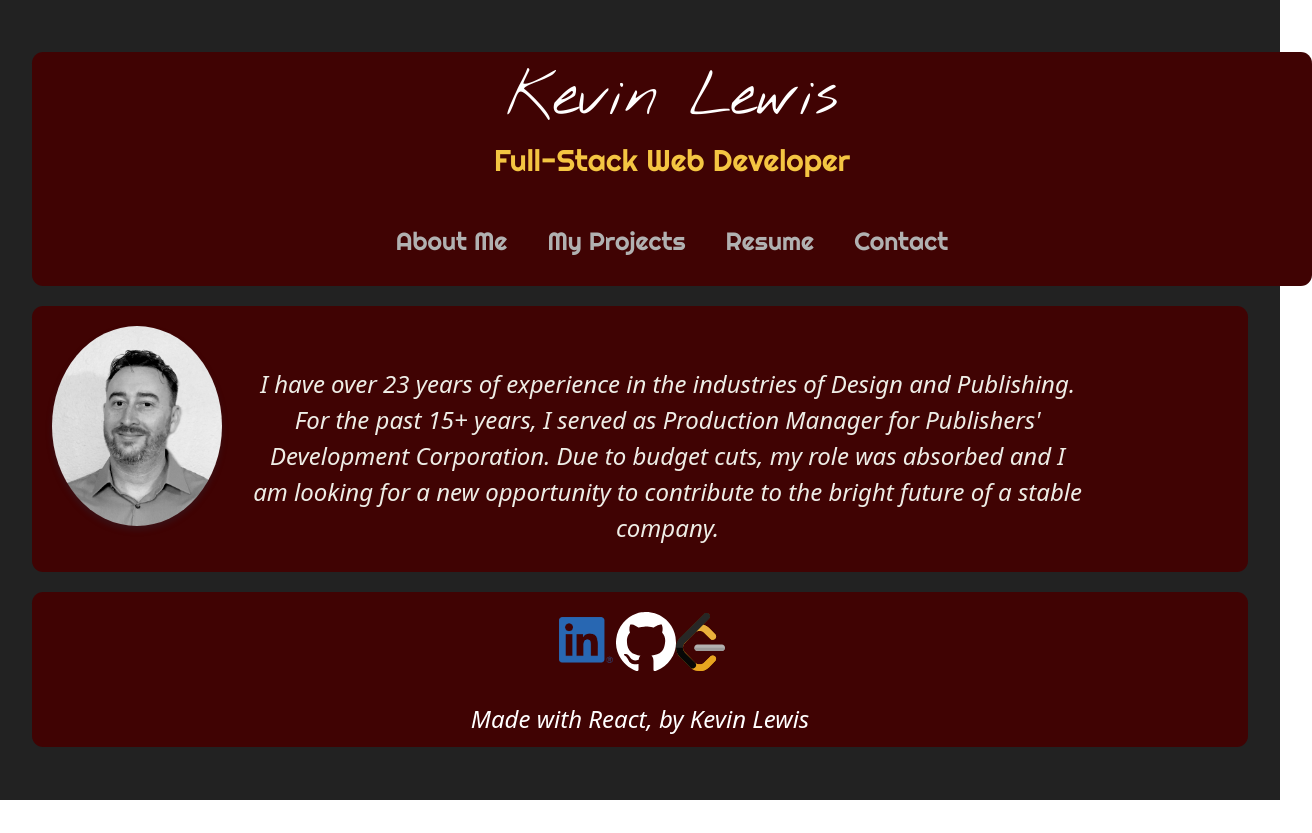
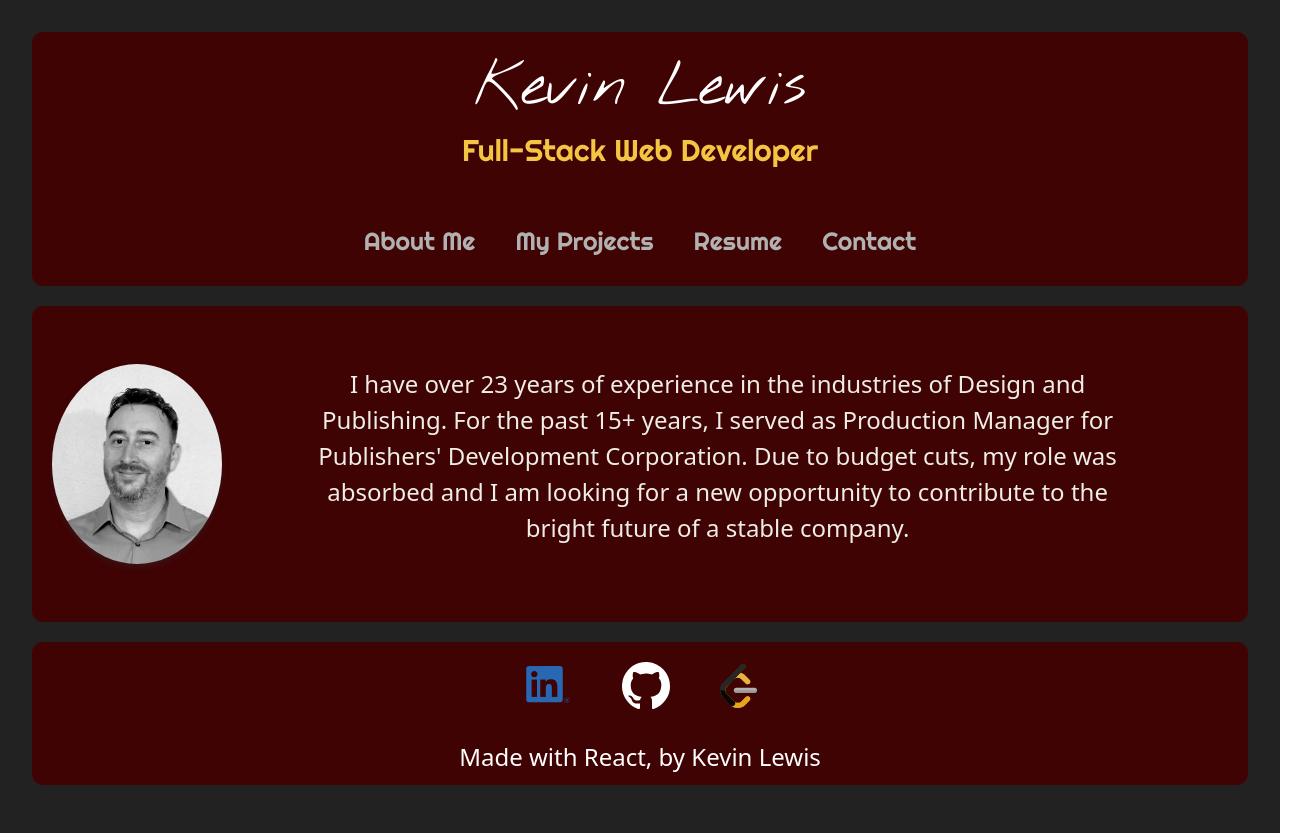
Before and after one commit to KPL33/react_port, a React (Vite) app: page / in a window 1280 px wide. Shown: the whole page, 1312 px wide, since content can reach past the window. Before the commit the page ends 800 px from the top, so only its background shows below. Built offline with nearby package versions, Linux system fonts and the light colour scheme.

Commit message:
adjusted css on projects, about

```diff
--- a/src/components/About/styles.css
+++ b/src/components/About/styles.css
@@ -2,31 +2,25 @@
     background-color: #400303;
     display: flex;
     border-radius: 0.7rem;
+    align-items: center;
 }
 
 #pic-box {
     position: flex-start;
     align-items: center;
+    flex-wrap: wrap;
 }
 
 #paragraph-box {
-    margin-top: 50px;
+    margin: 50px;
     width: 70%;
     position: flex-end;
-}
-
-.box {
-    display: inline-block;
-    background-color: grey;
-    height: 250px;
-    margin: 20px;
 }
 
 p {
     color: #eeede6;
     padding: 10px;
     font-size: 24px;
-    font-style: italic;
 }
 
 #profile-pic {
--- a/src/components/Footer/styles.css
+++ b/src/components/Footer/styles.css
@@ -10,23 +10,27 @@
 }
 
 .social-logo:hover  {
-    transition: all ease-in-out 0.5s;
-    transform: scale(1.10);
+    transition: all ease-in-out 0.15s;
+    transform: scale(1.20);
 }
 
 #leetcode {
+    width: 3%;
+    height: 3%;
+    margin-left: 50px;
+}
+
+#github-logo {
+    color: white;
+}
+
+#linkedin, #github {
     width: 4%;
     height: 4%;
 }
 
-#github-logo {
-    color: white;
-    margin: 0px 30px;
-}
-
-#linkedin, #github {
-    width: 5%;
-    height: 5%;
+#linkedin {
+        margin-right: 50px;
 }
 
 #madewith {
--- a/src/components/Header/styles.css
+++ b/src/components/Header/styles.css
@@ -1,19 +1,19 @@
 header {
-    width: 100vw;
+    width: 100%;
     display: flex;
     flex-wrap: wrap;
     justify-content: space-between;
     align-items: center;
     text-align: center;
     background-color: #400303;
-    margin: 20px 0px 20px 0px;
+    margin-bottom: 20px;
     border-radius: 0.7rem;
     position: flex-end;
 }
 
 .header-box {
     flex-grow: 1;
-    margin: 10px;
+    margin: 20px;
     text-align: center;
 }
 
@@ -27,6 +27,7 @@ header {
     color: #F4C542;
     font-size: 30px;
     font-family: "Righteous", sans-serif;
+    margin-top: 0px;
 }
 
 #nav {
@@ -37,13 +38,6 @@ header {
     flex-grow: 1;
 }
 
-#logo {
-    display: flex;
-    align-items: center;
-    background-color: coral;
-    padding: 10px;
-}
-
 #name-webdev {
     display: flex;
     flex-direction: column;
--- a/src/components/Projects/styles.css
+++ b/src/components/Projects/styles.css
@@ -54,7 +54,7 @@ main {
     transform: translate(-50%, -50%);
     color: white;
     opacity: 0;
-    transition: opacity 0.75s ease-in-out;
+    transition: opacity 0.30s ease-in-out;
 }
 
 .desc {
@@ -73,7 +73,7 @@ main {
     color: white;
     font-size: 20px;
     opacity: 0;
-    transition: opacity 0.75s ease-in-out;
+    transition: opacity 0.30s ease-in-out;
 }
 
 #github2 {
@@ -91,7 +91,7 @@ main {
 
 .project-box:hover {
     box-shadow: 0px 0px 5px 5px white;
-    transition: all ease-in-out 0.75s;
+    transition: all ease-in-out 0.30s;
     transform: scale(1.02);
 
     .title, .desc, .github-link {
--- a/src/index.css
+++ b/src/index.css
@@ -7,6 +7,7 @@ body {
   background-color: #222222;
   min-height: 100vh;
   min-width: 100vw;
+  width: 100%;
   display: flex;
   flex-direction: column;
 }
```
